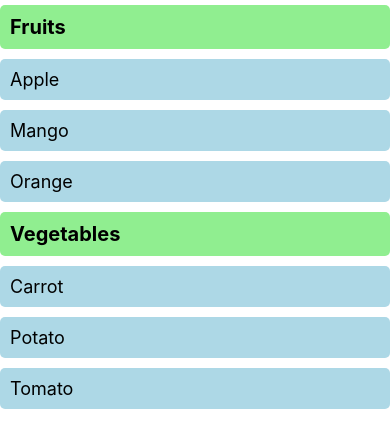
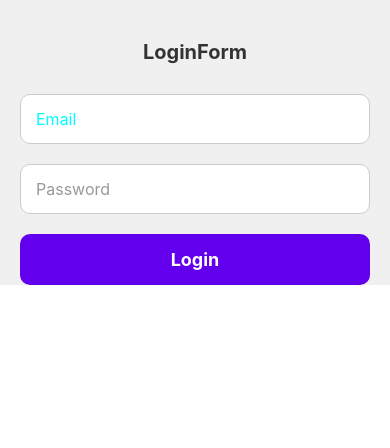
Before and after one commit to Efty131/React-native-learning, a React Native app: screen / in a window 390 px wide. Shown: the top 448 px of the page. Built offline with nearby package versions, Linux system fonts and the light colour scheme.

Commit message:
LoginForm

```diff
--- a/App.jsx
+++ b/App.jsx
@@ -1,11 +1,11 @@
 import { View } from 'react-native'
 import React from 'react';
-import SectionListScreen from './src/components/SectionListScreen';
+import LoginForm from './src/components/LoginForm';
 const App = () => {
 
   return (
     <View>
-      <SectionListScreen />
+      <LoginForm />
     </View>
   )
 }
--- /dev/null
+++ b/src/components/LoginForm.jsx
@@ -0,0 +1,73 @@
+import { View, Text, TextInput, TouchableOpacity, StyleSheet } from 'react-native';
+import React, { useState } from 'react';
+const LoginForm = () => {
+    const [email, setEmail] = useState('');
+    const [password, setPassword] = useState('');
+    const handleLogin = () => {
+        console.log(`Email: `, email);
+        console.log(`Password: `, password);
+        setEmail('');
+        setPassword('');
+    };
+  return (
+    <View style={styles.container}>
+      <Text style={styles.heading}>LoginForm</Text>
+      <TextInput
+      placeholder='Email'
+      value={email}
+      onChangeText={setEmail}
+      keyboardType='email-address'
+      autoCapitalize='none'
+      placeholderTextColor="aqua"
+      style={styles.input} />
+      <TextInput placeholder='Password'
+      value={password}
+      onChangeText={setPassword}
+      placeholderTextColor='#999'
+      secureTextEntry
+      style={styles.input} />
+      {/* Button ke valo kore style korar jonno TouchableOpacity use kore */}
+      <TouchableOpacity onPress={handleLogin} style={styles.button}>
+        <Text style={styles.buttonText}>Login</Text>
+      </TouchableOpacity>
+    </View>
+  )
+};
+const styles = StyleSheet.create({
+    container: {
+        justifyContent: 'center',
+        paddingHorizontal: 20,
+        paddingTop: 40,
+        backgroundColor: '#f0f0f0',
+    },
+    heading: {
+        fontSize: 20,
+        fontWeight: 'bold',
+        marginBottom: 30,
+        textAlign: 'center',
+        color: '#333',
+    },
+    input: {
+        height: 50,
+        borderColor: '#ccc',
+        borderWidth: 1,
+        marginBottom: 20,
+        paddingHorizontal: 15,
+        borderRadius: 10,
+        backgroundColor: '#fff',
+        fontSize: 16,
+        color: '#333',
+    },
+    button : {
+        backgroundColor: '#6200EE',
+        paddingVertical: 15,
+        borderRadius: 10,
+        alignItems: 'center',
+    },
+    buttonText : {
+        color: '#fff',
+        fontSize: 18,
+        fontWeight: 'bold',
+    },
+});
+export default LoginForm;
```
Also changed, not shown: src/components/SectionListScreen.jsx (+2 -8 lines).
